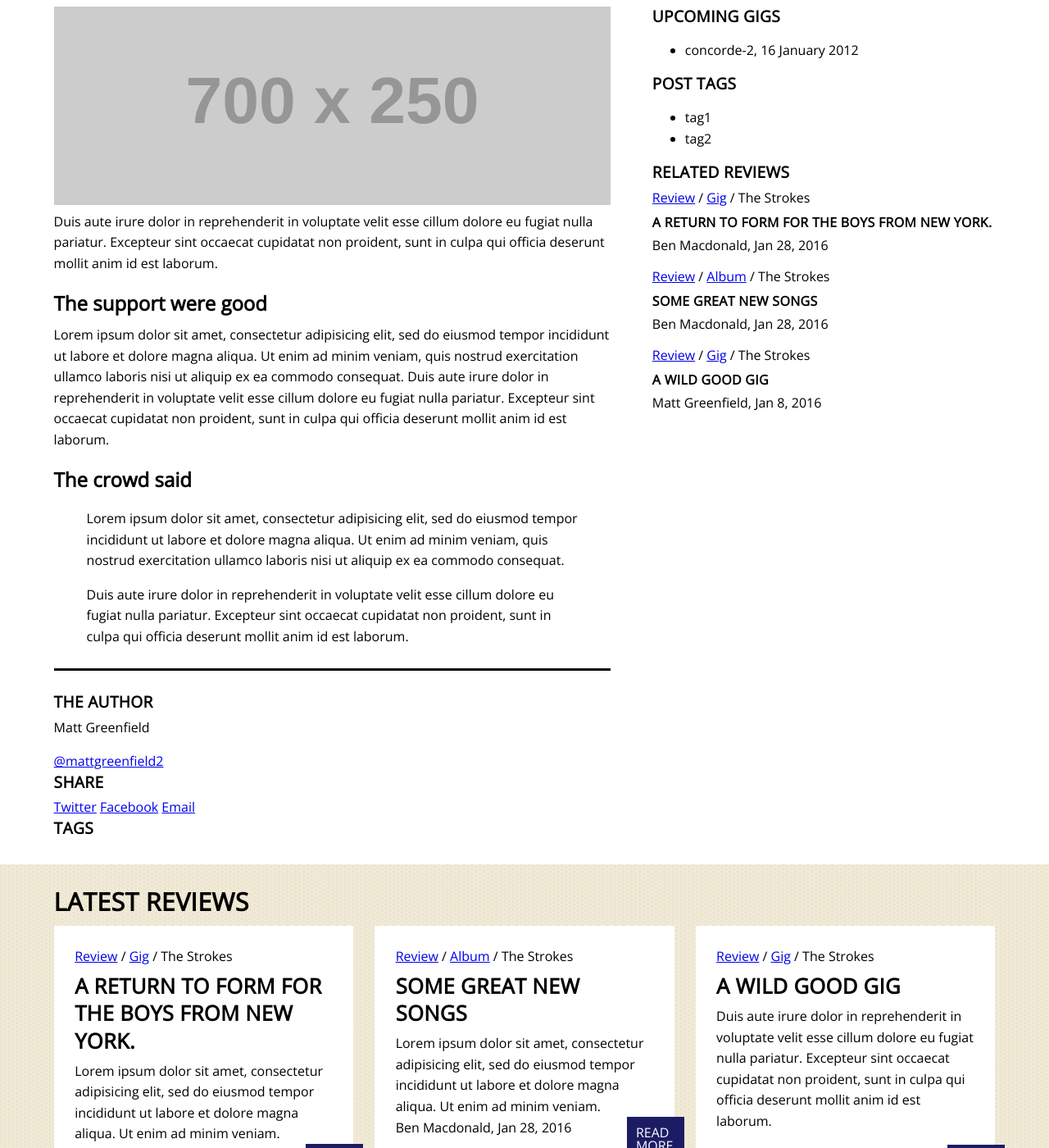
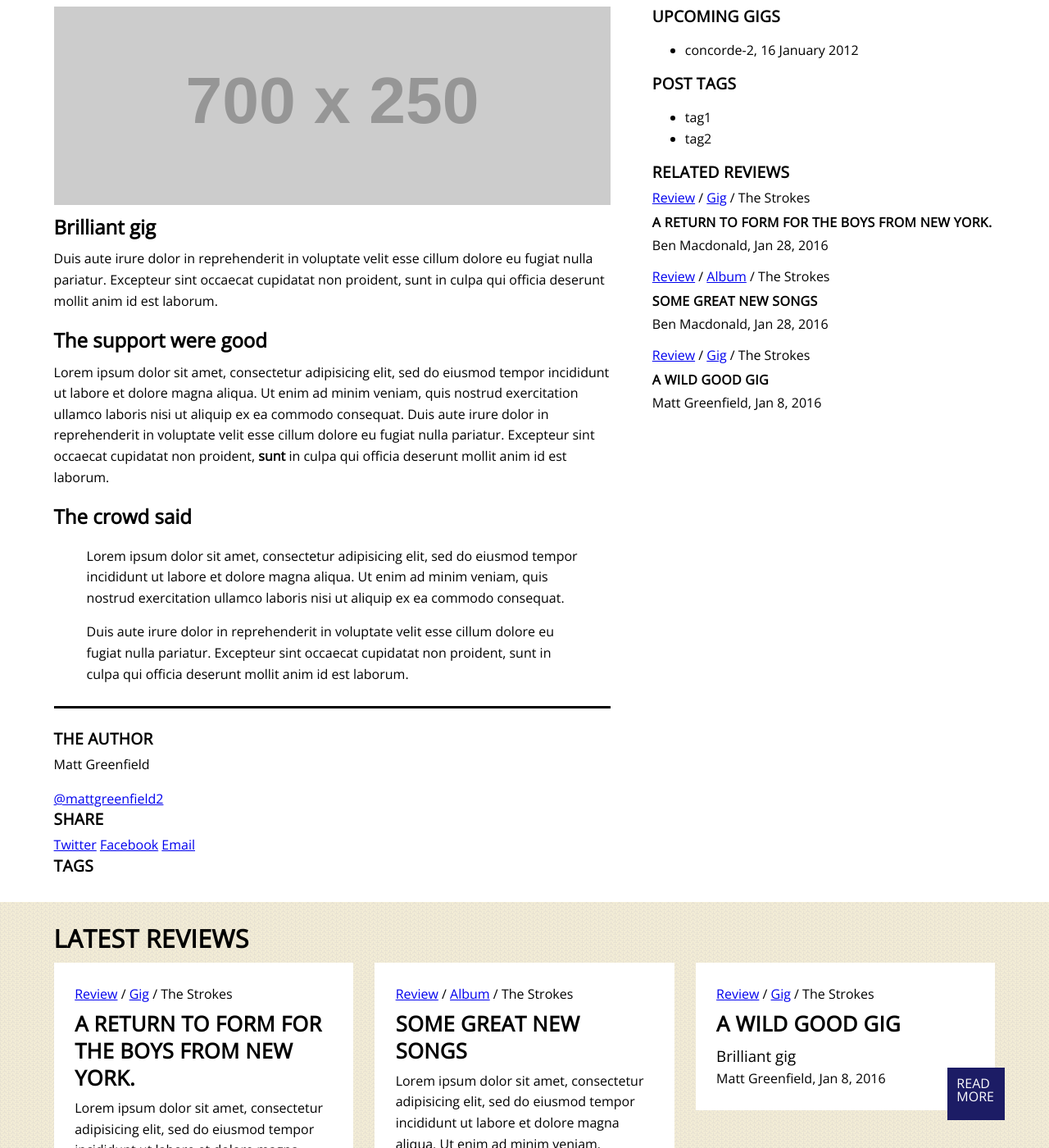
Before and after one commit to mattgreenfield/music, a Jekyll site: the page built from _posts/2016-01-08-a-gig.md, in a window 1280 px wide and 1400 px high, scrolled down 217 px. Shown: the whole window at 82% size. Built offline with Jekyll 4.4.1, drawn with Linux system fonts in a browser that asks for light colours.

Commit message:
change some markup

```diff
--- a/_posts/2016-01-08-a-gig.md
+++ b/_posts/2016-01-08-a-gig.md
@@ -7,11 +7,13 @@
 image: http://placehold.it/700x250
 ---
 
+# Brilliant gig
+
 Duis aute irure dolor in reprehenderit in voluptate velit esse cillum dolore eu fugiat nulla pariatur. Excepteur sint occaecat cupidatat non proident, sunt in culpa qui officia deserunt mollit anim id est laborum.
 
 ## The support were good
 
-Lorem ipsum dolor sit amet, consectetur adipisicing elit, sed do eiusmod tempor incididunt ut labore et dolore magna aliqua. Ut enim ad minim veniam, quis nostrud exercitation ullamco laboris nisi ut aliquip ex ea commodo consequat. Duis aute irure dolor in reprehenderit in voluptate velit esse cillum dolore eu fugiat nulla pariatur. Excepteur sint occaecat cupidatat non proident, sunt in culpa qui officia deserunt mollit anim id est laborum.
+Lorem ipsum dolor sit amet, consectetur adipisicing elit, sed do eiusmod tempor incididunt ut labore et dolore magna aliqua. Ut enim ad minim veniam, quis nostrud exercitation ullamco laboris nisi ut aliquip ex ea commodo consequat. Duis aute irure dolor in reprehenderit in voluptate velit esse cillum dolore eu fugiat nulla pariatur. Excepteur sint occaecat cupidatat non proident, **sunt** in culpa qui officia deserunt mollit anim id est laborum.
 
 
 ## The crowd said
```
